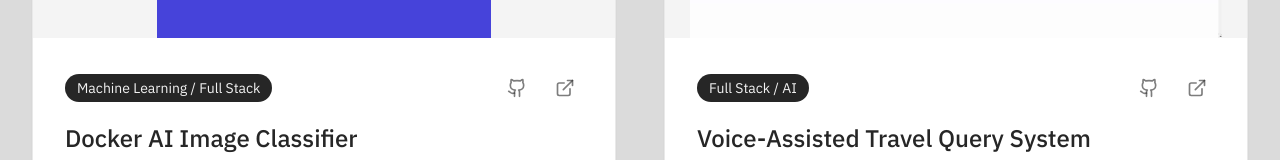
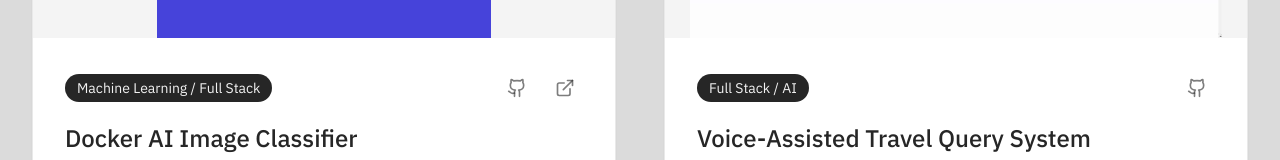
Before and after one commit to sahilsnk/website, a React (Vite) app: page /portfolio in a window 1280 px wide. Shown: the part 775-935 px from the top of the page. Built offline with nearby package versions, Linux system fonts and the light colour scheme.

Commit message:
added features

```diff
--- a/client/pages/Portfolio.tsx
+++ b/client/pages/Portfolio.tsx
@@ -17,7 +17,7 @@ const Portfolio = () => {
     image: "/voice-travel-query.jpeg", // replace with actual project screenshot
     tech: ["React", "TailwindCSS", "Node.js", "Express.js", "MongoDB", "Web Speech API"],
     github: "https://github.com/sahilsnk/Voice-Assisted-Travel-Query-System",
-    live: "http://localhost:5173", // if deployed, replace with live URL
+    live: "#", // if deployed, replace with live URL
     category: "Full Stack / AI"
   },
   {
@@ -102,6 +102,9 @@ const Portfolio = () => {
                       >
                         <Github className="h-5 w-5" />
                       </a>
+
+                        {/* Live button only if valid */}
+                        {project.live && project.live !== "#" && (
                           <a
                             href={project.live}
                             target="_blank"
@@ -110,6 +113,7 @@ const Portfolio = () => {
                           >
                             <ExternalLink className="h-5 w-5" />
                           </a>
+                        )}
                     </div>
                   </div>
 
```
Lines whose indentation alone changed are shown as unchanged.
